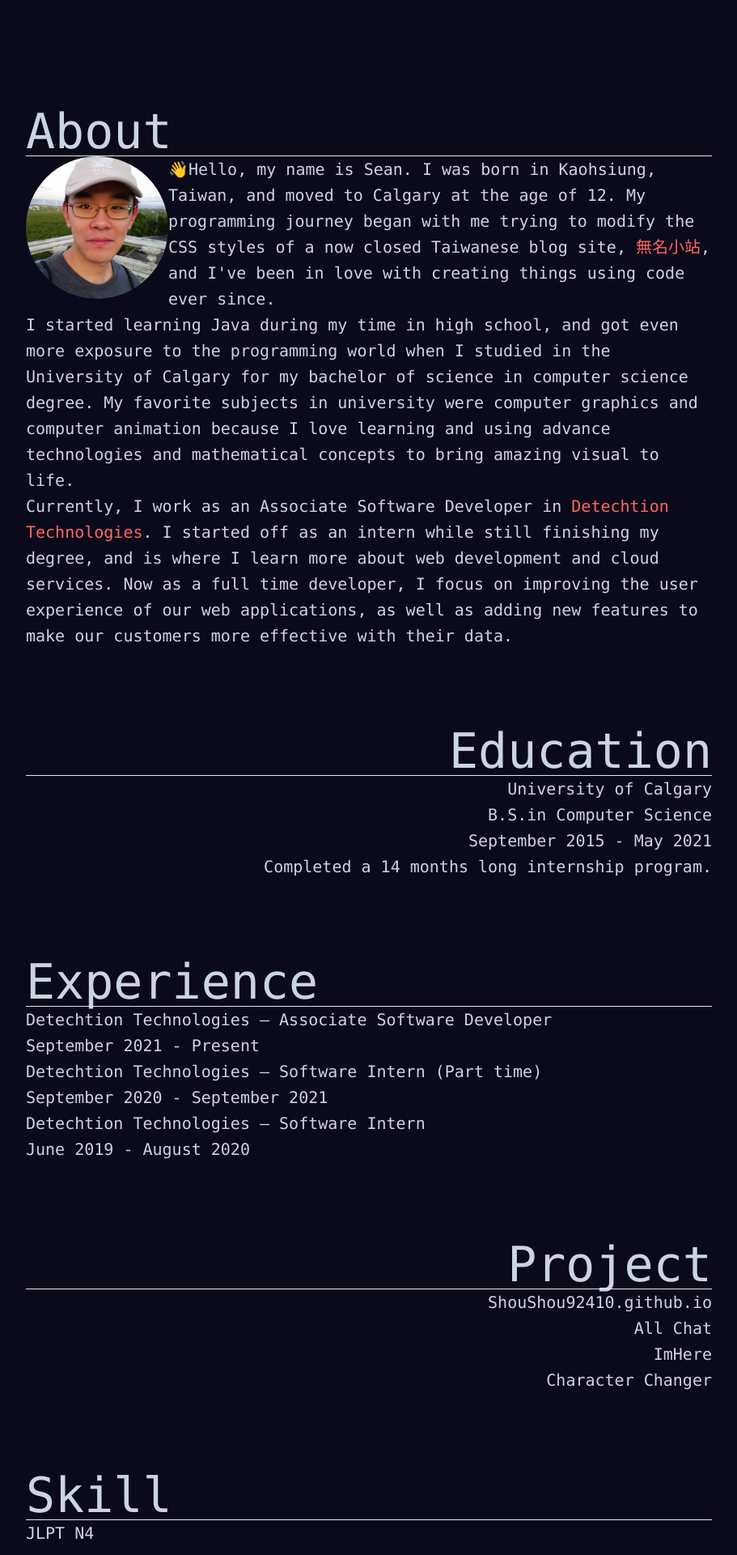
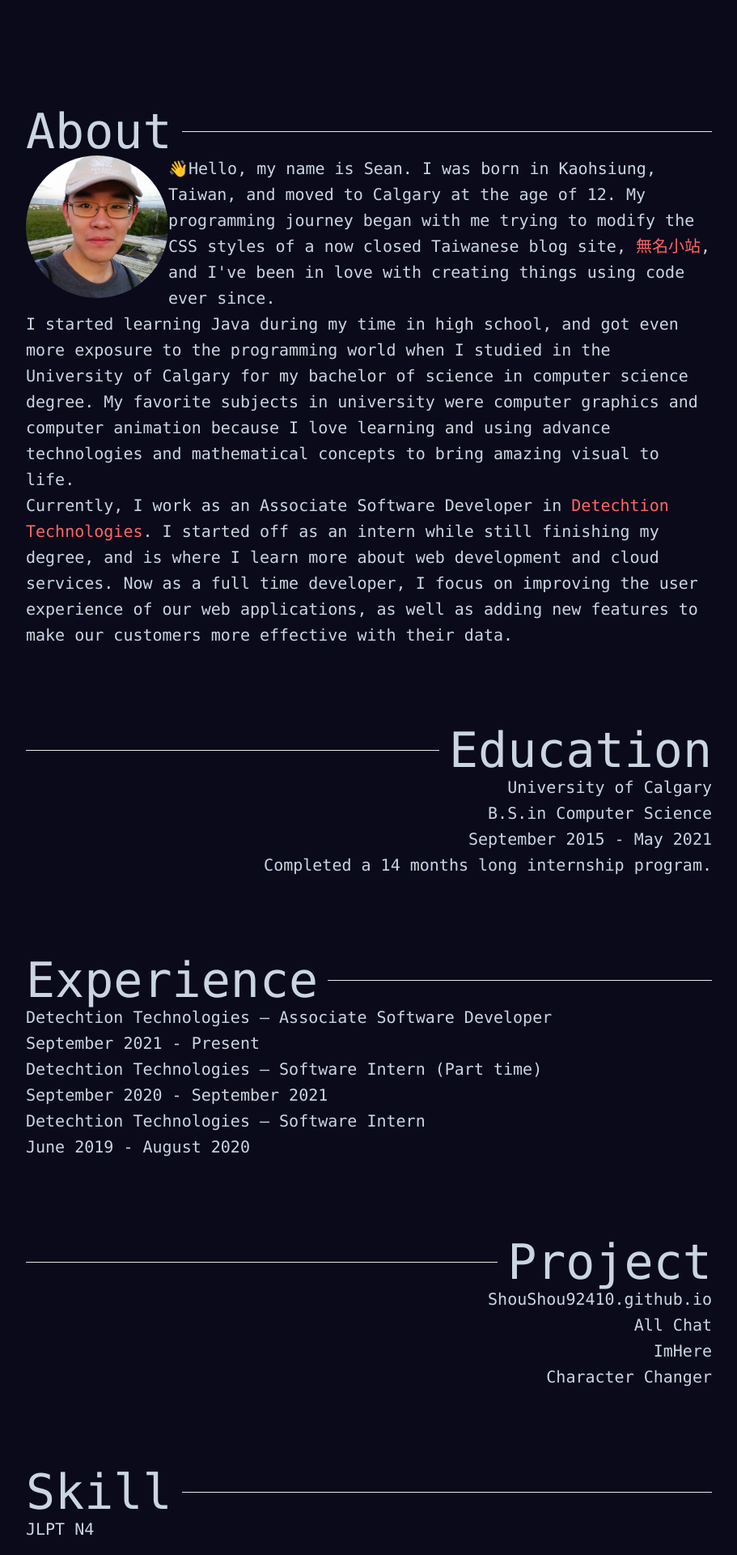
Before and after one commit to ShouShou92410/ShouShou92410.github.io, a SvelteKit app: page / in a window 1280 px wide. Shown: the part 720-2640 px from the top of the page at 81% size, without its empty margins (184-1095 px from the left). Built offline with nearby package versions, Linux system fonts and the light colour scheme.

Commit message:
Content section title styling

```diff
--- a/src/app.css
+++ b/src/app.css
@@ -19,7 +19,7 @@
 		@apply font-mono min-h-screen bg-purple-900 text-slate-300;
 	}
 	h1 {
-		@apply 2xl:text-7xl xl:text-6xl lg:text-5xl md:text-4xl sm:text-3xl text-2xl;
+		@apply 2xl:text-7xl xl:text-6xl lg:text-5xl md:text-4xl sm:text-3xl text-2xl w-max;
 	}
 	h2 {
 		@apply 2xl:text-6xl xl:text-5xl lg:text-4xl md:text-3xl sm:text-2xl text-xl;
--- a/src/routes/About.svelte
+++ b/src/routes/About.svelte
@@ -3,14 +3,17 @@
 </script>
 
 <section id="about" class="flex flex-col w-2/3 min-h-1/2 justify-center m-auto py-12">
-	<h1>About</h1>
-	<hr />
+	<div class="flex justify-end items-center">
+		<h1 class="pr-3">About</h1>
+		<hr class="grow" />
+	</div>
+	<div>
 		<p>
 			<img src={pp} alt="ProfilePicture" class="w-44 rounded-full float-left" />
 			👋Hello, my name is Sean. I was born in Kaohsiung, Taiwan, and moved to Calgary at the age of 12.
-		My programming journey began with me trying to modify the CSS styles of a now closed Taiwanese blog
-		site, <a href="https://en.wikipedia.org/wiki/Wretch_(website)">無名小站</a>, and I've been in
-		love with creating things using code ever since.
+			My programming journey began with me trying to modify the CSS styles of a now closed Taiwanese
+			blog site, <a href="https://en.wikipedia.org/wiki/Wretch_(website)">無名小站</a>, and I've
+			been in love with creating things using code ever since.
 			<br />
 			I started learning Java during my time in high school, and got even more exposure to the programming
 			world when I studied in the University of Calgary for my bachelor of science in computer science
@@ -25,4 +28,5 @@
 			applications, as well as adding new features to make our customers more effective with their
 			data.
 		</p>
+	</div>
 </section>
--- a/src/routes/Education.svelte
+++ b/src/routes/Education.svelte
@@ -1,11 +1,12 @@
-<section
-	id="education"
-	class="flex flex-col w-2/3 min-h-1/2 justify-center m-auto py-12 text-right"
->
-	<h1>Education</h1>
-	<hr />
-	<p>University of Calgary</p>
-	<p>B.S.in Computer Science</p>
-	<p>September 2015 - May 2021</p>
-	<p>Completed a 14 months long internship program.</p>
+<section id="education" class="flex flex-col w-2/3 min-h-1/2 justify-center m-auto py-12">
+	<div class="flex justify-end items-center">
+		<hr class="grow" />
+		<h1 class="pl-3">Education</h1>
+	</div>
+	<div class="text-right">
+		<p>University of Calgary</p>
+		<p>B.S.in Computer Science</p>
+		<p>September 2015 - May 2021</p>
+		<p>Completed a 14 months long internship program.</p>
+	</div>
 </section>
--- a/src/routes/Experience.svelte
+++ b/src/routes/Experience.svelte
@@ -1,10 +1,14 @@
 <section id="experience" class="flex flex-col w-2/3 min-h-1/2 justify-center m-auto py-12">
-	<h1>Experience</h1>
-	<hr />
+	<div class="flex justify-end items-center">
+		<h1 class="pr-3">Experience</h1>
+		<hr class="grow" />
+	</div>
+	<div>
 		<p>Detechtion Technologies — Associate Software Developer</p>
 		<p>September 2021 - Present</p>
 		<p>Detechtion Technologies — Software Intern (Part time)</p>
 		<p>September 2020 - September 2021</p>
 		<p>Detechtion Technologies — Software Intern</p>
 		<p>June 2019 - August 2020</p>
+	</div>
 </section>
--- a/src/routes/Project.svelte
+++ b/src/routes/Project.svelte
@@ -1,8 +1,12 @@
 <section id="project" class="flex flex-col w-2/3 min-h-1/2 justify-center m-auto py-12 text-right">
-	<h1>Project</h1>
-	<hr />
-	<p>ShouShou92410.github.io</p>
-	<p>All Chat</p>
-	<p>ImHere</p>
-	<p>Character Changer</p>
+	<div class="flex justify-end items-center">
+		<hr class="grow" />
+		<h1 class="pl-3">Project</h1>
+	</div>
+	<div class="text-right">
+		<p>ShouShou92410.github.io</p>
+		<p>All Chat</p>
+		<p>ImHere</p>
+		<p>Character Changer</p>
+	</div>
 </section>
--- a/src/routes/Skill.svelte
+++ b/src/routes/Skill.svelte
@@ -1,5 +1,9 @@
 <section id="skill" class="flex flex-col w-2/3 min-h-1/2 justify-center m-auto py-12">
-	<h1>Skill</h1>
-	<hr />
-	<p>JLPT N4</p>
+	<div class="flex justify-end items-center">
+		<h1 class="pr-3">Skill</h1>
+		<hr class="grow" />
+	</div>
+	<div>
+		<p>JLPT N4</p>
+	</div>
 </section>
```
Lines whose indentation alone changed are shown as unchanged.
